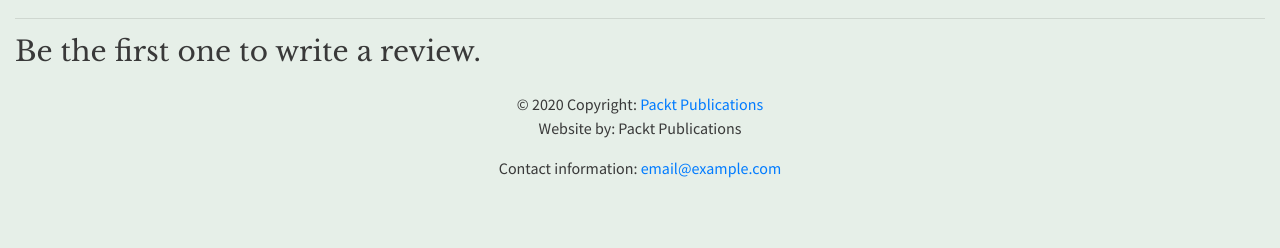
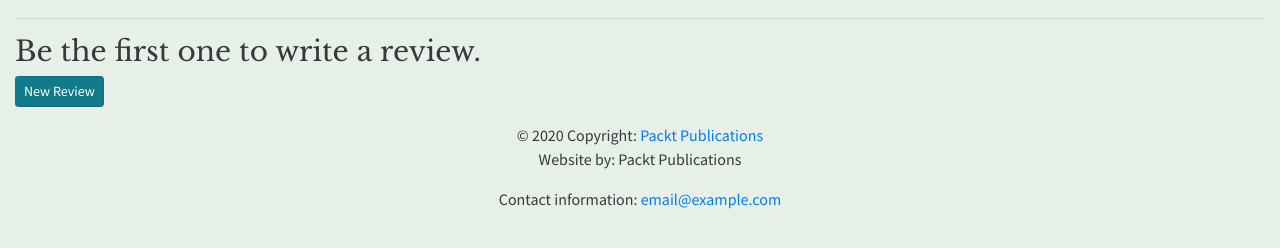
Before and after one commit to oumabaros/bookr, a Django app: template reviews/templates/reviews/book_detail.html in a window 1280 px wide. Shown: the part 261-509 px from the top of the page. Run offline with Django 3.2, Linux system fonts and the light colour scheme; the template is opened without the code that fills it, so the values that code supplies are empty; some libraries are stand-ins or nearby versions.

Commit message:
first commit

```diff
--- a/reviews/templates/reviews/book_detail.html
+++ b/reviews/templates/reviews/book_detail.html
@@ -31,8 +31,12 @@
                         <br>
                         <span class="text-info">Creator: </span><span>{{ review.creator.username }}</span>
                         <br>
+                        <a class="btn btn-primary btn-sm active" role="button" aria-pressed="true" href="/books/{{ review.book.id }}/reviews/{{review.id}}">Edit Review</a></li>
                   </li>
             {% endfor %}
             </ul>
+            <br>
+
       {% endif %}
+      <a class="btn btn-info btn-sm active" role="button" aria-pressed="true" href="/books/{{ book.id }}/reviews/new">New Review</a></li>
 {% endblock %}
```
